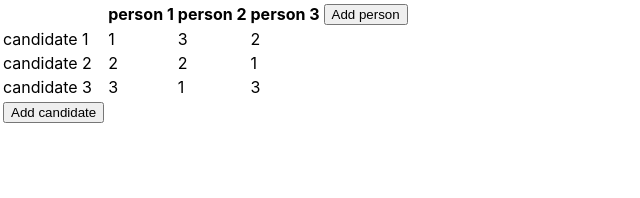
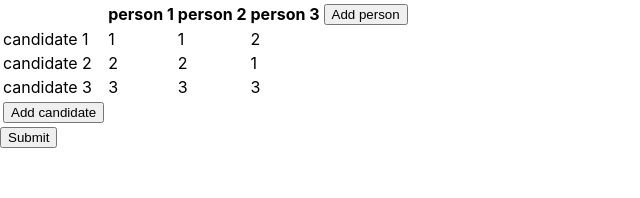
Before and after one commit to ethomas2/ranking, a React (Create React App) app: page / in a window 1280 px wide. Shown: the top 198 px of the page, without its empty margins (0-640 px from the left). Built offline with nearby package versions, Linux system fonts and the light colour scheme.

Commit message:
Add runElection button
very untested -- think it might be working though

```diff
--- a/src/App.tsx
+++ b/src/App.tsx
@@ -9,7 +9,7 @@ type VoterBallotPair = [VoterName, Ballot];
 type State = VoterBallotPair[];
 
 const ballot1 = {'candidate 1': 1, 'candidate 2': 2, 'candidate 3': 3};
-const ballot2 = {'candidate 1': 3, 'candidate 2': 2, 'candidate 3': 1};
+const ballot2 = {'candidate 1': 1, 'candidate 2': 2, 'candidate 3': 3};
 const ballot3 = {'candidate 1': 2, 'candidate 2': 1, 'candidate 3': 3};
 const defaultState: State = [
   ['person 1', ballot1],
@@ -48,21 +48,74 @@ const addCandidate = (
   setState(newState);
 };
 
-// const runElection = (ballots: readonly Ballot[]) => {
-//   const tallies: _Map<CandidateName, number>  = tally(ballots);
-// }
+const runElection = (ballots: readonly Ballot[]): CandidateName[] => {
+  // TODO: what if there's no ballot?
+  const candidates = Object.keys(ballots[0]);
+
+  // TODO: consider leaving this as array of tuples
+  let tallies: {[candidate: string]: number} = Object.fromEntries(
+    candidates.map(c => [c, 0]),
+  );
+  for (const ballot of ballots) {
+    // TODO: this ! is nasty
+    const [winnerOfBallot] = Object.entries(ballot).find(
+      ([key, val]) => val === 1,
+    )!;
+    tallies[winnerOfBallot] += 1;
+  }
+
+  const maxTally = Math.max(...Object.values(tallies));
+  const maximalCandidates = Object.entries(tallies)
+    .filter(([candidate, nvotes]) => nvotes === maxTally)
+    .map(([candidate]) => candidate);
+
+  // TODO: maybe yield tallies and candidates here
+
+  const oneGuyWon = maximalCandidates.length === 1;
+  const everyoneTied = maximalCandidates.length === Object.keys(ballots).length;
+  if (oneGuyWon || everyoneTied) {
+    return maximalCandidates;
+  }
+
+  // shrink ballots
+  const minTally = Math.min(...Object.values(tallies));
+  const [minimumCandidate] = Object.entries(tallies).find(
+    ([candidate, nvotes]) => nvotes === minTally,
+  )!;
+
+  const newBallots = ballots.map(ballot => {
+    // TODO: remove intermediate values
+    const pairs = Object.entries(ballot);
+    const sorted = pairs.sort(([, n1], [, n2]) => n1 - n2);
+    const withoutMinimum = sorted.filter(
+      ([candidate]) => candidate !== minimumCandidate,
+    );
+    const newBallot = Object.fromEntries(
+      withoutMinimum.map(([candidate], index) => [candidate, index + 1]),
+    );
+    return newBallot;
+  });
+
+  return runElection(newBallots);
+};
 
 const App: React.FC = () => {
   const [electionState, setState] = useState(defaultState);
+  const [electionResult, setElectionResult] = useState<CandidateName[] | null>(
+    null,
+  );
 
   // TODO: make sure all people have all the same candidate keys
-  const candidates = Object.keys(ballot1);
+  // TODO: this will break if we have 0 ballots
+  const candidates = Object.keys(electionState[0][1]);
 
   const tableBodyContent = candidates.map(candidate => (
     <tr key={`candidate-row-${candidate}`}>
       <td>{candidate}</td>
       {electionState.map(([person, ballot]) => (
-        <td key={`candidate-${candidate}-person-${person}`}>{ballot[candidate]}</td>
+        <td key={`candidate-${candidate}-person-${person}`}>
+          {ballot[candidate]}
+        </td>
       ))}
     </tr>
   ));
@@ -77,15 +130,15 @@ const App: React.FC = () => {
         <input
           value="Add person"
           type="button"
-          onClick={() =>
-            setState(addVoter(electionState, 'King Phillip'))
-          }
+          onClick={() => setState(addVoter(electionState, 'King Phillip'))}
         />
       </th>
     </tr>
   );
 
   return (
+    <html>
+      <body>
         <table>
           <thead>{tableHeaderContent}</thead>
           <tbody>{tableBodyContent}</tbody>
@@ -101,6 +154,18 @@ const App: React.FC = () => {
             </tr>
           </tfoot>
         </table>
+        <input
+          type="button"
+          value="Submit"
+          onClick={() => {
+            const ballots = electionState.map(([, ballot]) => ballot);
+            const electionResult = runElection(ballots);
+            setElectionResult(electionResult);
+          }}
+        />
+        {electionResult}
+      </body>
+    </html>
   );
 };
 
```
Lines whose indentation alone changed are shown as unchanged.
